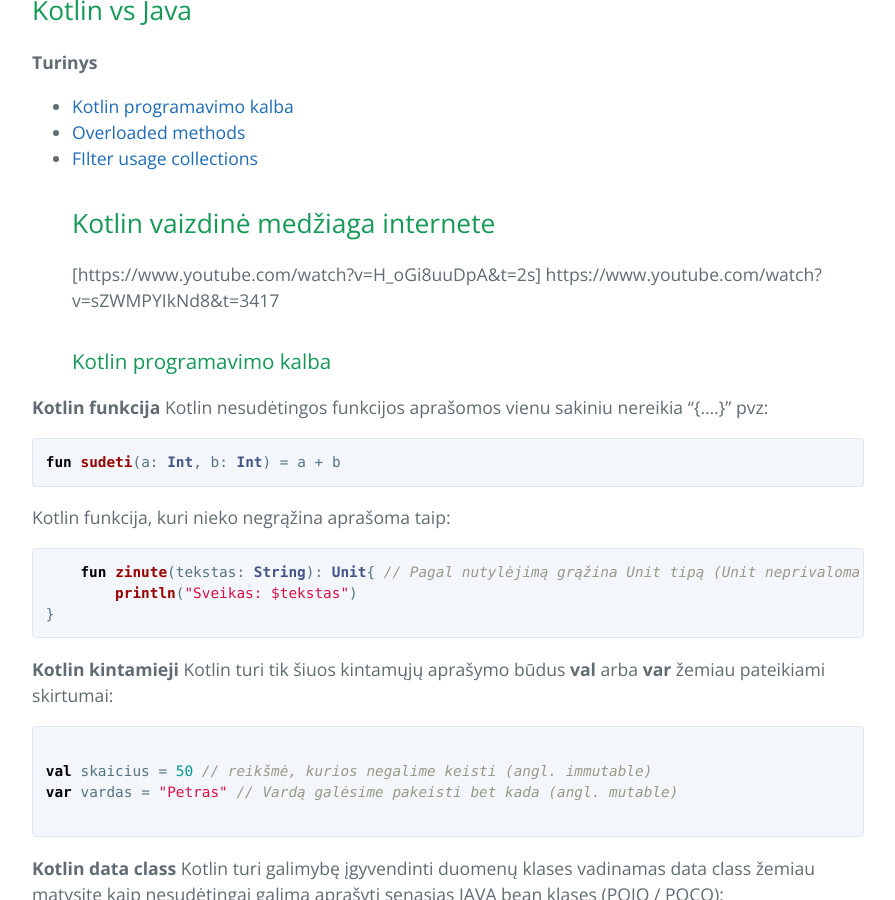
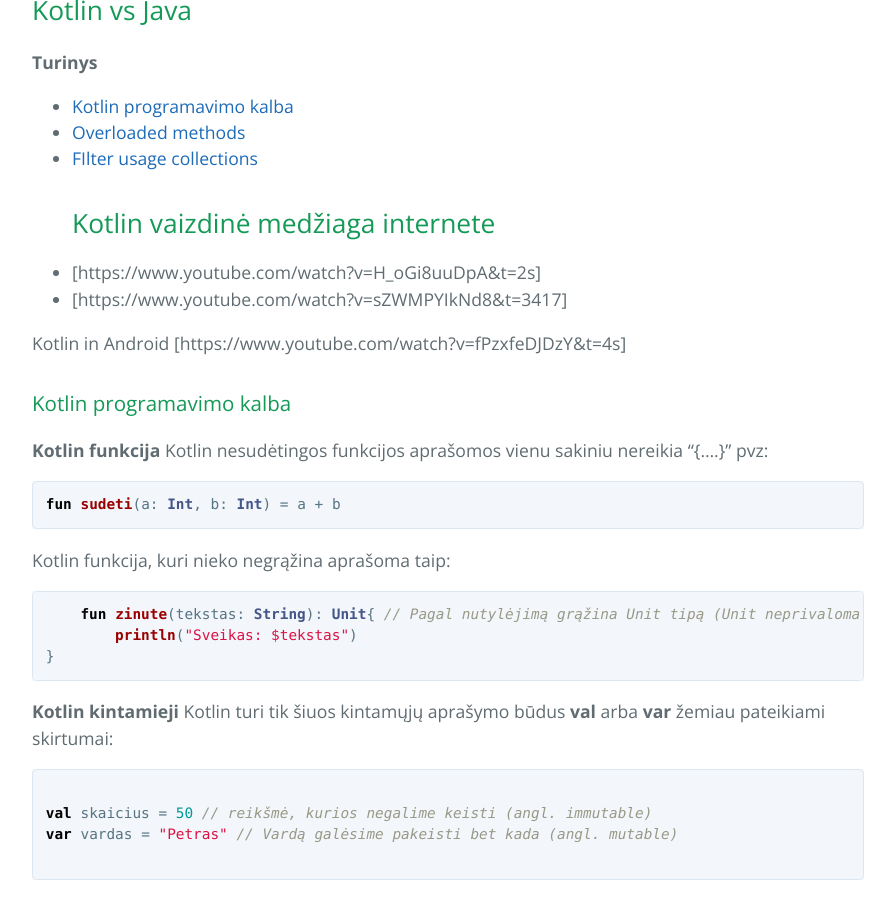
Before and after one commit to eif-courses/Java-Lecture-Notes, a Jekyll site: the page built from _posts/2017-10-29-overloading-kotlin-vs-java.md, in a window 1280 px wide and 900 px high, scrolled down 369 px. Shown: the whole window, without its empty margins (192-1087 px from the left). Built offline with Jekyll 4.4.1, drawn with Linux system fonts in a browser that asks for light colours.

Commit message:
Update 2017-10-29-overloading-kotlin-vs-java.md

```diff
--- a/_posts/2017-10-29-overloading-kotlin-vs-java.md
+++ b/_posts/2017-10-29-overloading-kotlin-vs-java.md
@@ -11,8 +11,10 @@ Naujos JVM (Java Virtual Machine) programavimo kalbos Kotlin apžvalga ir palygi
 - [Overloaded methods](#overloaded-methods)
 - [FIlter usage collections](#filter-usage-collections)
 ## Kotlin vaizdinė medžiaga internete
-[https://www.youtube.com/watch?v=H_oGi8uuDpA&t=2s]
-https://www.youtube.com/watch?v=sZWMPYIkNd8&t=3417
+- [https://www.youtube.com/watch?v=H_oGi8uuDpA&t=2s]
+- [https://www.youtube.com/watch?v=sZWMPYIkNd8&t=3417]
+
+Kotlin in Android [https://www.youtube.com/watch?v=fPzxfeDJDzY&t=4s]
 ### Kotlin programavimo kalba
 
 **Kotlin funkcija**
```
